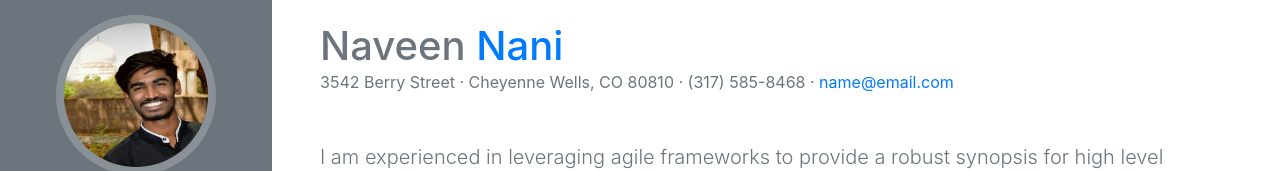
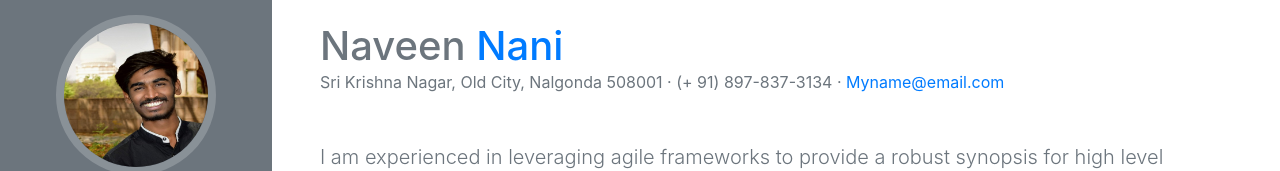
Before and after one commit to NaveenKanneboina/Website, a plain HTML site: page index.html in a window 1280 px wide. Shown: the part 221-392 px from the top of the page. Drawn offline with nearby package versions, Linux system fonts and the light colour scheme.

Commit message:
info changed

```diff
--- a/index.html
+++ b/index.html
@@ -42,8 +42,8 @@
                     <span class="text-primary">Nani</span>
                 </h1>
                 <div class="subheading mb-5">
-                    3542 Berry Street · Cheyenne Wells, CO 80810 · (317) 585-8468 ·
-                    <a href="mailto:name@email.com">name@email.com</a>
+                    Sri Krishna Nagar, Old City, Nalgonda 508001 · (+ 91) 897-837-3134 ·
+                    <a href="mailto:naveenkanneboina1303@gmail.com">Myname@email.com</a>
                 </div>
                 <p class="lead mb-5">I am experienced in leveraging agile frameworks to provide a robust synopsis for high level overviews. Iterative approaches to corporate strategy foster collaborative thinking to further the overall value proposition.</p>
                 <div class="social-icons">
```
